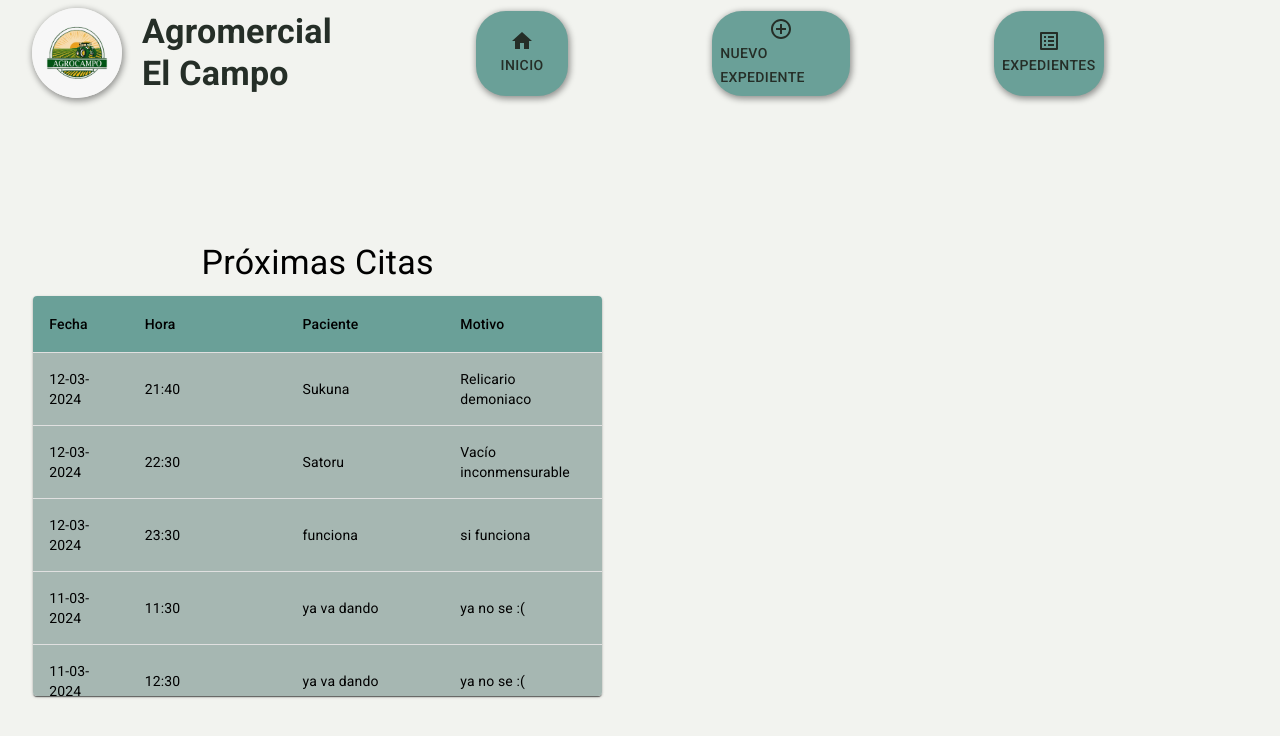
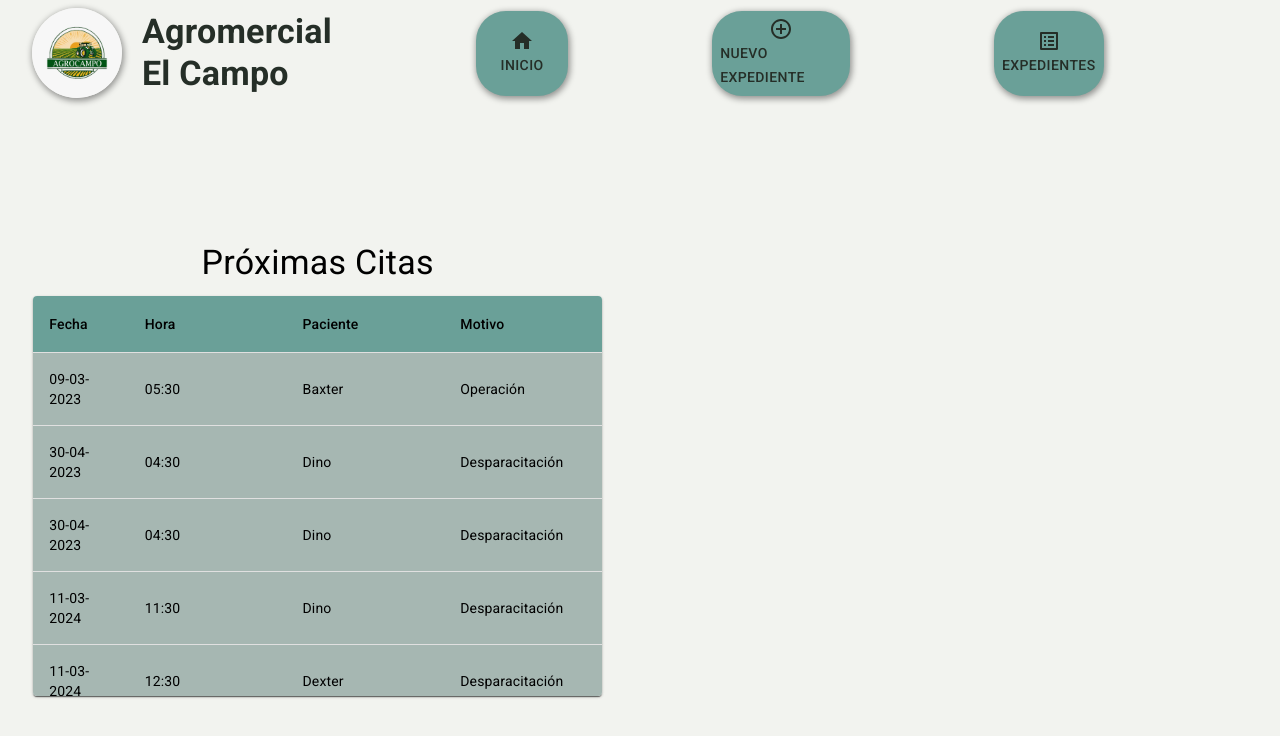
Before and after one commit to sharoncar1121/ProyectoPW, a React (Vite) app: page /Home in a window 1280 px wide. Shown: the top 736 px of the page. Built offline with nearby package versions, Linux system fonts and the light colour scheme.

Commit message:
actualizacion de fecha

```diff
--- a/src/components/ListaCitas.jsx
+++ b/src/components/ListaCitas.jsx
@@ -10,22 +10,22 @@ import Paper from '@mui/material/Paper';
 import { TableVirtuoso } from 'react-virtuoso';
 
 const sample = [
-  ['12-03-2024', '23:30', 'funciona', 'si funciona'],
-  ['12-03-2024', '22:30', 'Satoru', 'Vacío inconmensurable'],
-  ['12-03-2024', '21:40', 'Sukuna', 'Relicario demoniaco'],
-  ['21-02-2024', '12:30', 'Baxter', 'Vacunación'],
-  ['30-01-2024', '01:30', 'Firulais','Desparacitación'],
-  ['28-01-2024', '02:30', 'ayuda :(', 'Chequeo'],
-  ['09-03-2023', '05:30', 'autzilio', 'Operación'],
-  ['11-03-2024', '12:30', 'ya va dando', 'ya no se :('],
-  ['11-03-2024', '11:30', 'ya va dando', 'ya no se :('],
-  ['11-03-2024', '13:30', 'ya va dando', 'ya no se :('],
-  ['30-04-2023', '04:30', 'ya va dando', 'ya no se :('],
-  ['30-04-2023', '04:30', 'ya va dando', 'ya no se :('],
+  ['13-03-2024', '23:30', 'Baxter', 'chequeo'],
+  ['13-03-2024', '22:30', 'Ranger', 'vacuna'],
+  ['13-03-2024', '21:40', 'Dino', 'Desparacitación'],
+  ['14-03-2024', '12:30', 'Baxter', 'chequeo'],
+  ['15-03-2024', '01:30', 'Firulais','Desparacitación'],
+  ['15-03-2024', '02:30', 'Baxter', 'Chequeo'],
+  ['09-03-2023', '05:30', 'Baxter', 'Operación'],
+  ['11-03-2024', '12:30', 'Dexter', 'Desparacitación'],
+  ['11-03-2024', '11:30', 'Dino', 'Desparacitación'],
+  ['15-03-2024', '04:30', 'Baxter', 'Chequeo'],
+  ['30-04-2023', '04:30', 'Dino', 'Desparacitación'],
+  ['30-04-2023', '04:30', 'Dino', 'Desparacitación'],
 ];
 
 function createData(id, fecha, hora, paciente, motivo) {
-  return { id, fecha, hora, paciente, motivo};
+  return { id, fecha, hora, paciente, motivo };
 }
 
 const columns = [
@@ -53,23 +53,28 @@ const columns = [
   }
 ];
 
-const rows = sample.map((item, index) => {
-  return createData(index, ...item);
-}).sort((a, b) => {
-  // Convertir las fechas a objetos Date para comparación
-  const dateA = new Date(a.fecha.split('-').reverse().join('-'));
-  const dateB = new Date(b.fecha.split('-').reverse().join('-'));
+const currentDate = new Date();
 
-  // Ordena primero por fecha
-  const dateComparison = dateB - dateA;
+const formatCurrentDate = `${currentDate.getDate().toString().padStart(2, '0')}-${(currentDate.getMonth() + 1).toString().padStart(2, '0')}-${currentDate.getFullYear()}`;
 
-  // Si las fechas son iguales, ordena por hora
-  if (dateComparison === 0) {
-    return a.hora.localeCompare(b.hora);
-  }
 
-  return dateComparison;
-});
+const todayData = sample.filter(item => item[0] === formatCurrentDate).map((item, index) => createData(index, ...item));
+
+
+const tomorrowDate = new Date(currentDate);
+tomorrowDate.setDate(tomorrowDate.getDate() + 1);
+const formatTomorrowDate = `${tomorrowDate.getDate().toString().padStart(2, '0')}-${(tomorrowDate.getMonth() + 1).toString().padStart(2, '0')}-${tomorrowDate.getFullYear()}`;
+const tomorrowData = sample.filter(item => item[0] === formatTomorrowDate).map((item, index) => createData(todayData.length + index, ...item));
+
+
+const otherData = sample.filter(item => item[0] !== formatCurrentDate && item[0] !== formatTomorrowDate).sort((a, b) => {
+  const dateA = new Date(a[0].split('-').reverse().join('-') + ' ' + a[1]);
+  const dateB = new Date(b[0].split('-').reverse().join('-') + ' ' + b[1]);
+
+  return dateA - dateB;
+}).map((item, index) => createData(todayData.length + tomorrowData.length + index, ...item));
+
+const rows = [...todayData, ...tomorrowData, ...otherData];
 
 const VirtuosoTableComponents = {
   // eslint-disable-next-line react/display-name
@@ -108,9 +113,6 @@ function fixedHeaderContent() {
 }
 
 function rowContent(_index, row) {
-  const currentDate = new Date();
-  // Formateamos la fecha actual en formato 'DD-MM-YYYY'
-  const formatCurrentDate = `${currentDate.getDate().toString().padStart(2, '0')}-${(currentDate.getMonth() + 1).toString().padStart(2, '0')}-${currentDate.getFullYear()}`;
   return (
     <React.Fragment>
       {columns.map((column) => (
```
